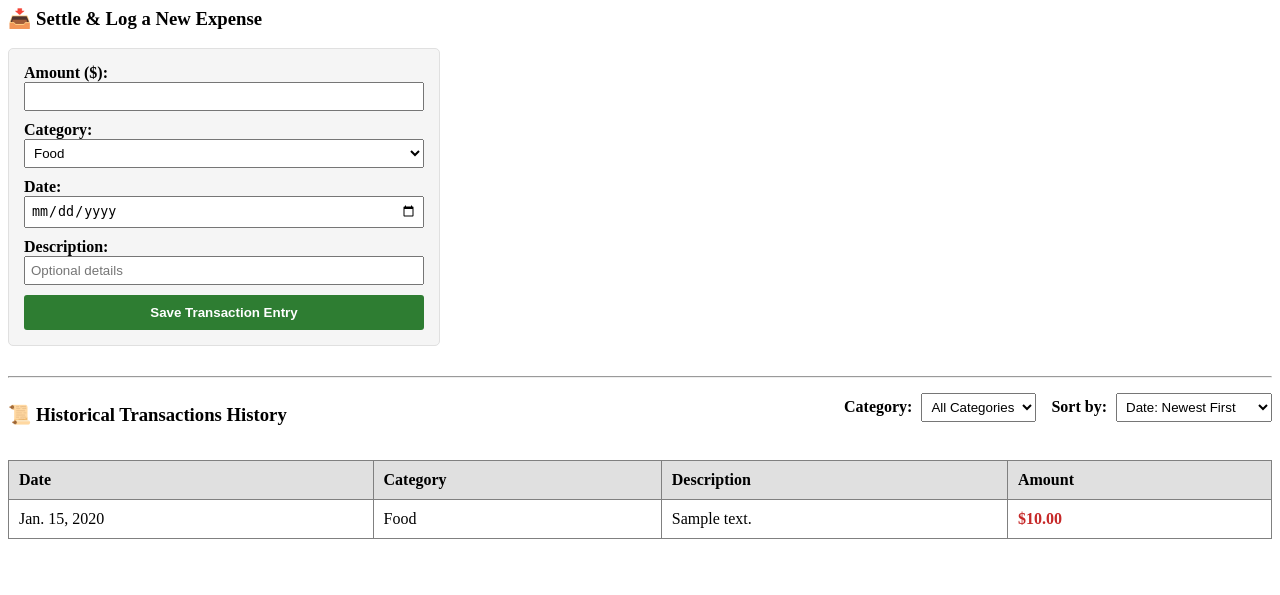
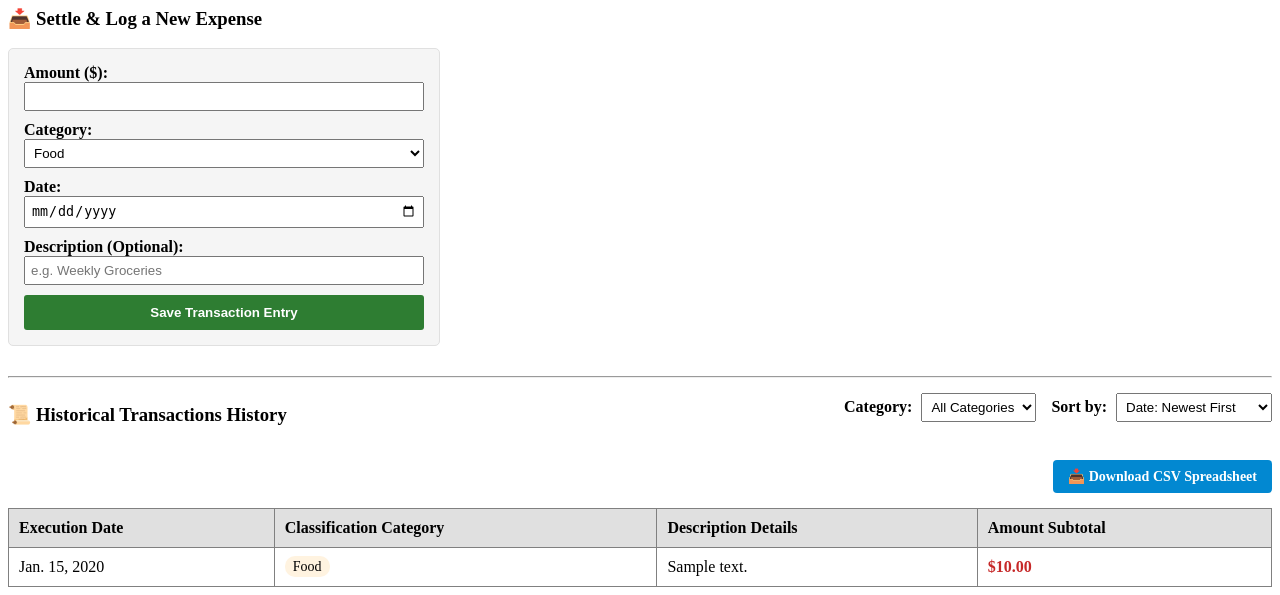
Before and after one commit to Nyubal/Software_Engineering-I, a Django app: page /budget/ in a window 1280 px wide. Shown: the part 718-1313 px from the top of the page. Before the commit the page ends 1257 px from the top, so only its background shows below. Run offline with Django 4.2, Linux system fonts and the light colour scheme; a user stored in the database is signed in; tables that the repository leaves empty hold one stand-in row (values such as "Sample post").

Commit message:
feat: complete User Story 7 - user transactional history dataset ledger CSV exporter tool

```diff
--- a/authentication/templates/authentication/budget.html
+++ b/authentication/templates/authentication/budget.html
@@ -1,7 +1,7 @@
 <h2>SpendWise Financial Management Dashboard</h2>
 <p>Welcome back, {{ request.user.username }}! | <a href="{% url 'login' %}">Logout</a></p>
 
-<!-- Summary Metric Cards -->
+<!-- Summary Metric Blocks -->
 <div style="display: flex; gap: 20px; margin-bottom: 20px;">
     <div style="background-color: #f9f9f9; padding: 15px; border-radius: 5px; border: 1px solid #ddd; flex: 1;">
         <h3>Your Monthly Spending Limit:</h3>
@@ -18,7 +18,7 @@
     </div>
 </div>
 
-<!-- Progress Bars Analytics -->
+<!-- 📊 EXPENSE ANALYTICS BREAKDOWN VISUALIZATION CONTAINER -->
 <div style="background-color: #ffffff; padding: 20px; border-radius: 5px; border: 1px solid #ddd; margin-bottom: 30px;">
     <h3>📈 Spending Breakdown Analytics</h3>
     <p style="color: #666; font-size: 14px;">Total Expenditures Documented: <strong>${{ total_spent }}</strong></p>
@@ -38,7 +38,7 @@
     </div>
 </div>
 
-<!-- Budget Configuration -->
+<!-- Form block 1: Modify Budget Settings -->
 <details style="margin-bottom: 30px; cursor: pointer;">
     <summary style="font-weight: bold; color: #1976d2;">⚙️ Click here to alter your Budget limit</summary>
     <form method="POST" style="margin-top: 10px; padding: 10px; border-left: 3px solid #1976d2;">
@@ -51,7 +51,7 @@
 
 <hr>
 
-<!-- Expense Entry Form -->
+<!-- Form block 2: Data Input Entry for Expenses -->
 <h3>📥 Settle & Log a New Expense</h3>
 <form method="POST" style="background-color: #f5f5f5; padding: 15px; border-radius: 5px; display: flex; flex-direction: column; gap: 10px; max-width: 400px; border: 1px solid #e0e0e0;">
     {% csrf_token %}
@@ -59,6 +59,7 @@
         <label style="display: block; font-weight: bold;">Amount ($):</label>
         <input type="number" step="0.01" name="amount" required style="width: 100%; padding: 5px;">
     </div>
+
     <div>
         <label style="display: block; font-weight: bold;">Category:</label>
         <select name="category" required style="width: 100%; padding: 5px;">
@@ -69,24 +70,28 @@
             <option value="Other">Other</option>
         </select>
     </div>
+
     <div>
         <label style="display: block; font-weight: bold;">Date:</label>
         <input type="date" name="date" required style="width: 100%; padding: 5px;">
     </div>
+
     <div>
-        <label style="display: block; font-weight: bold;">Description:</label>
-        <input type="text" name="description" placeholder="Optional details" style="width: 100%; padding: 5px;">
+        <label style="display: block; font-weight: bold;">Description (Optional):</label>
+        <input type="text" name="description" placeholder="e.g. Weekly Groceries" style="width: 100%; padding: 5px;">
     </div>
+
     <button type="submit" style="background-color: #2e7d32; color: white; padding: 10px; border: none; font-weight: bold; cursor: pointer; border-radius: 3px;">Save Transaction Entry</button>
 </form>
 
 <hr style="margin-top: 30px;">
 
-<!-- Filters & Sorting Layout -->
+<!-- UI Filtering & Sorting Element Interface Block -->
 <div style="display: flex; justify-content: space-between; align-items: center; margin-bottom: 15px;">
     <h3>📜 Historical Transactions History</h3>
 
     <form method="GET" style="display: flex; gap: 15px; align-items: center;">
+        <!-- Category Filter Dropdown -->
         <div>
             <label style="font-weight: bold; margin-right: 5px;">Category:</label>
             <select name="category_filter" onchange="this.form.submit()" style="padding: 5px;">
@@ -98,6 +103,8 @@
                 <option value="Other" {% if selected_category == 'Other' %}selected{% endif %}>Other</option>
             </select>
         </div>
+
+        <!-- Sorting Order Dropdown -->
         <div>
             <label style="font-weight: bold; margin-right: 5px;">Sort by:</label>
             <select name="sort_by" onchange="this.form.submit()" style="padding: 5px;">
@@ -110,27 +117,34 @@
     </form>
 </div>
 
-<!-- Ledger Table View -->
+<!-- 📥 NEW: CSV Export Link Trigger Button Block -->
+<div style="margin-bottom: 15px; text-align: right;">
+    <a href="{% url 'export_csv' %}" style="background-color: #0288d1; color: white; padding: 8px 15px; text-decoration: none; font-weight: bold; border-radius: 4px; font-size: 14px; display: inline-block; border: none; cursor: pointer;">
+        📥 Download CSV Spreadsheet
+    </a>
+</div>
+
+<!-- Data Table View Block -->
 <table border="1" cellpadding="10" style="width: 100%; border-collapse: collapse; text-align: left;">
     <thead>
         <tr style="background-color: #e0e0e0;">
-            <th>Date</th>
-            <th>Category</th>
-            <th>Description</th>
-            <th>Amount</th>
+            <th>Execution Date</th>
+            <th>Classification Category</th>
+            <th>Description Details</th>
+            <th>Amount Subtotal</th>
         </tr>
     </thead>
     <tbody>
         {% for expense in expenses %}
         <tr>
             <td>{{ expense.date }}</td>
-            <td>{{ expense.category }}</td>
+            <td><span style="background-color: #fff3e0; padding: 3px 8px; border-radius: 10px; font-size: 14px;">{{ expense.category }}</span></td>
             <td>{{ expense.description|default:"-" }}</td>
             <td style="font-weight: bold; color: #c62828;">${{ expense.amount }}</td>
         </tr>
         {% empty %}
         <tr>
-            <td colspan="4" style="text-align: center; color: #757575;">No expense items found.</td>
+            <td colspan="4" style="text-align: center; color: #757575;">No expense items found for the selected view criteria.</td>
         </tr>
         {% endfor %}
     </tbody>
--- a/authentication/views.py
+++ b/authentication/views.py
@@ -106,3 +106,26 @@ def budget_view(request):
         'selected_category': selected_category,
         'analytics_breakdown': analytics_breakdown,
     })
+import csv
+from django.http import HttpResponse
+
+@login_required
+def export_expenses_csv(request):
+    # 📜 Fetch all transaction log entries belonging to this user
+    user_expenses = Expense.objects.filter(user=request.user).order_by('-date')
+
+    # 📁 Configure the browser response header stream for a CSV file attachment
+    response = HttpResponse(content_type='text/csv')
+    response['Content-Disposition'] = 'attachment; filename="spendwise_expenses.csv"'
+
+    # ✒️ Initialize the spreadsheet line writer
+    writer = csv.writer(response)
+
+    # Write the spreadsheet structural header column labels
+    writer.writerow(['Execution Date', 'Classification Category', 'Description Details', 'Amount Subtotal'])
+
+    # Write each individual transaction ledger item row line
+    for expense in user_expenses:
+        writer.writerow([expense.date, expense.category, expense.description, expense.amount])
+
+    return response
```
